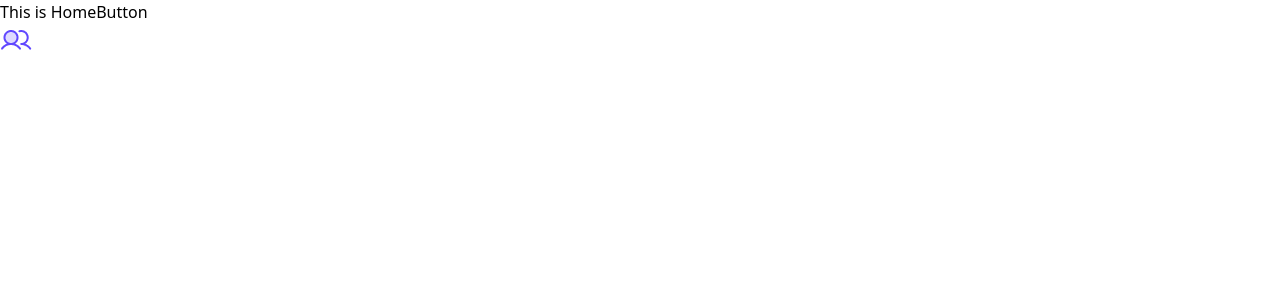
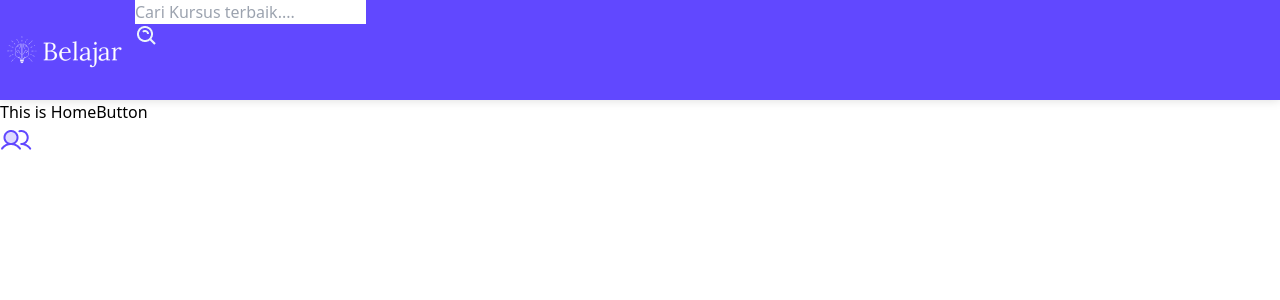
Before and after one commit to rizkyjackbar/fe_binar_final_project, a React (Vite) app: page / in a window 1280 px wide. Shown: the top 300 px of the page. Built offline with nearby package versions, Linux system fonts and the light colour scheme.

Commit message:
navbar tapi belum jadi hehe :mulya

```diff
--- a/src/component/index.jsx
+++ b/src/component/index.jsx
@@ -1,3 +1,4 @@
 import Button from "./Button";
+import Navbar from "./navbar/Navbar";
 
-export {Button}
+export { Button, Navbar };
--- /dev/null
+++ b/src/component/navbar/Navbar.jsx
@@ -0,0 +1,26 @@
+import classes from "./css/navbar.module.css";
+import { bx_search, logo } from "./img";
+
+const Navbar = () => {
+  return (
+    <div className={classes.header}>
+      <div className="brand ml-[5.94rem] mr-[2.18rem]">
+        <img src={logo} />
+      </div>
+      <div className="w-[32.875rem] bg-white my-[1.13rem] rounded-2xl py-3 px-6">
+        <div className="flex items-center">
+          <input
+            type="text"
+            placeholder="Cari Kursus terbaik...."
+            className="block w-full h-full  text-gray-900 "
+          />
+          <span className="flex items-center justify-center w-[2.375rem] h-[2.375rem] bg-[#6148FF] rounded-[0.625rem]">
+            <img src={bx_search} />
+          </span>
+        </div>
+      </div>
+    </div>
+  );
+};
+
+export default Navbar;
--- /dev/null
+++ b/src/component/navbar/css/navbar.module.css
@@ -0,0 +1,7 @@
+.header {
+  height: 6.25rem;
+  background: var(--Dark-Blue-100, #6148ff);
+  box-shadow: 0px 0px 10px 0px rgba(0, 0, 0, 0.15);
+  display: flex;
+  flex-direction: row;
+}
--- /dev/null
+++ b/src/component/navbar/img/index.jsx
@@ -0,0 +1,4 @@
+import bx_search from "./bx_search.png";
+import logo from "./logo.png";
+
+export { bx_search, logo };
--- a/src/page/Home.jsx
+++ b/src/page/Home.jsx
@@ -1,14 +1,17 @@
-import { user_icon } from "../assets"
-import { Button } from "../component"
+import { user_icon } from "../assets";
+import { Button, Navbar } from "../component";
 
 const Home = () => {
   return (
     <div>
-        This is Home
-        <Button/>
-        <img src={user_icon} alt="icon_user" />
+      <header>
+        <Navbar />
+      </header>
+      This is Home
+      <Button />
+      <img src={user_icon} alt="icon_user" />
     </div>
-  )
-}
+  );
+};
 
-export default Home
+export default Home;
```
Also changed, not shown: src/component/navbar/img/bx_search.png (added), src/component/navbar/img/logo.png (added).
